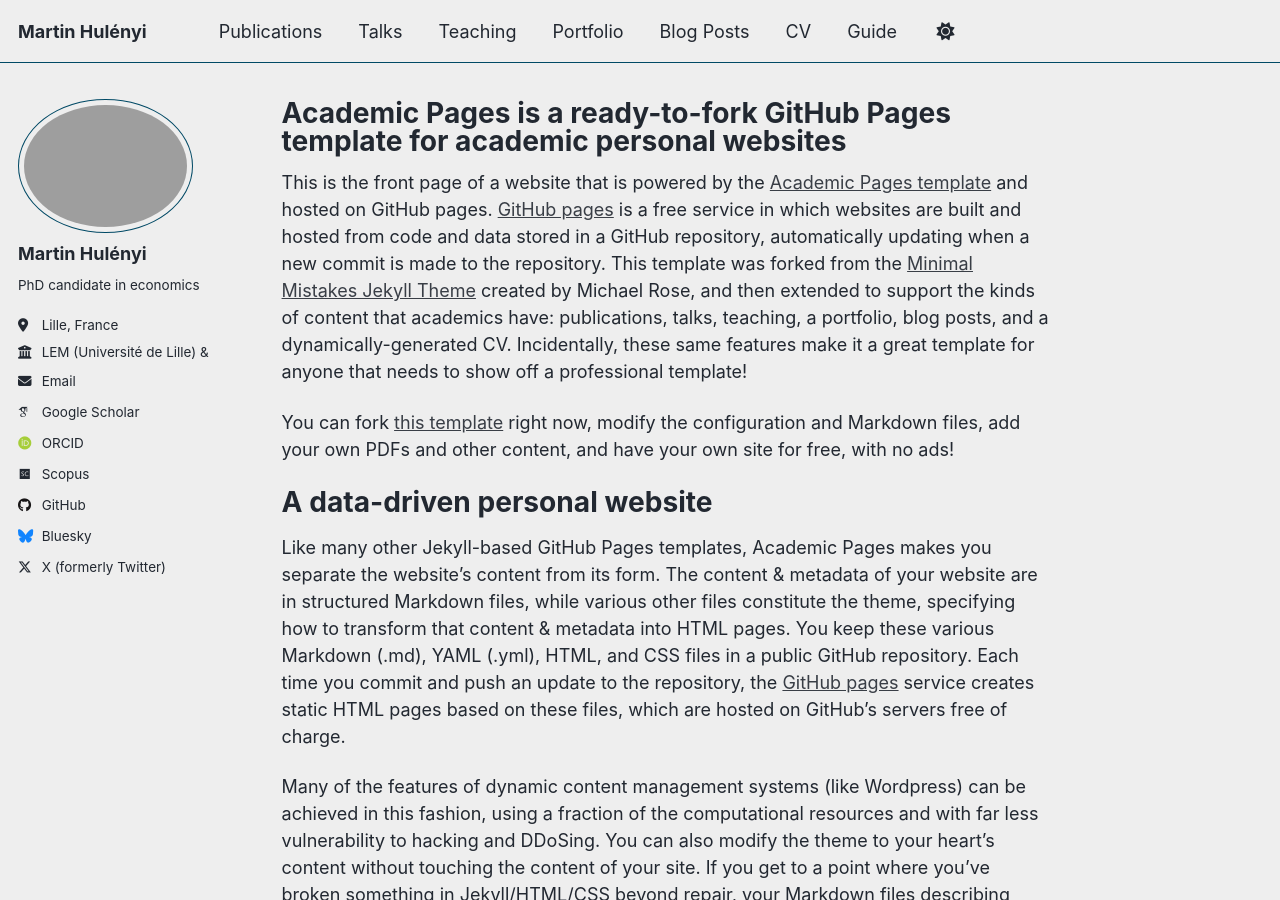
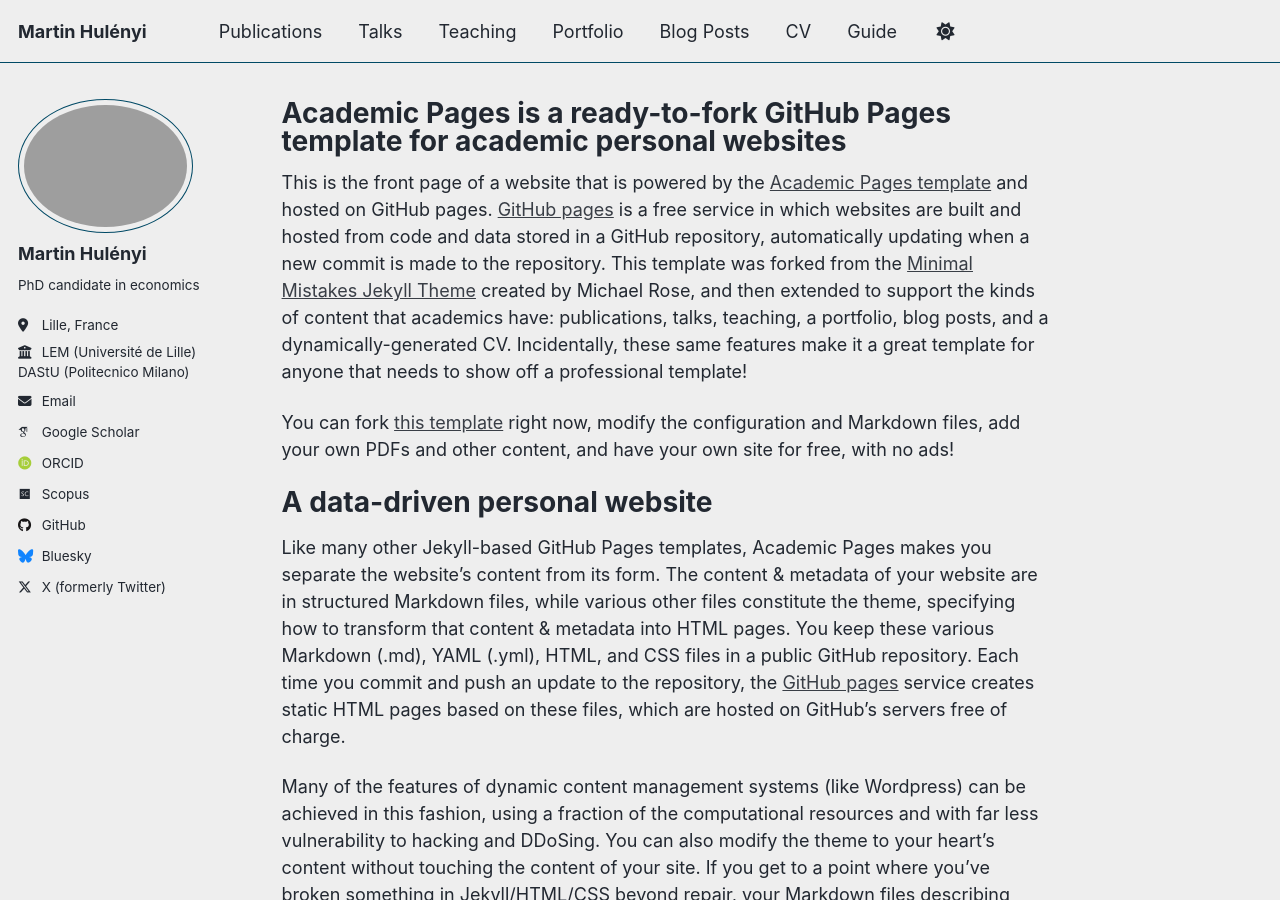
Before and after one commit to martinhulenyi/martinhulenyi.github.io, a Jekyll site: the page built from _pages/about.md, in a window 1280 px wide and 900 px high. Built offline with Jekyll 4.4.1, drawn with Linux system fonts in a browser that asks for light colours; some web fonts are replaced; a script that is not in the unit is left out.

```diff
--- a/_config.yml
+++ b/_config.yml
@@ -28,9 +28,7 @@ author:
   pronouns:
   bio: "PhD candidate in economics"
   location: "Lille, France"
-  employer: >
-    LEM (Université de Lille)
-    & DAStU (Politecnico Milano)
+  employer: "LEM (Université de Lille)<br>DAStU (Politecnico Milano)"
   uri:
   email: "martin.hulenyi@gmail.com"
  # Academic websites
```
